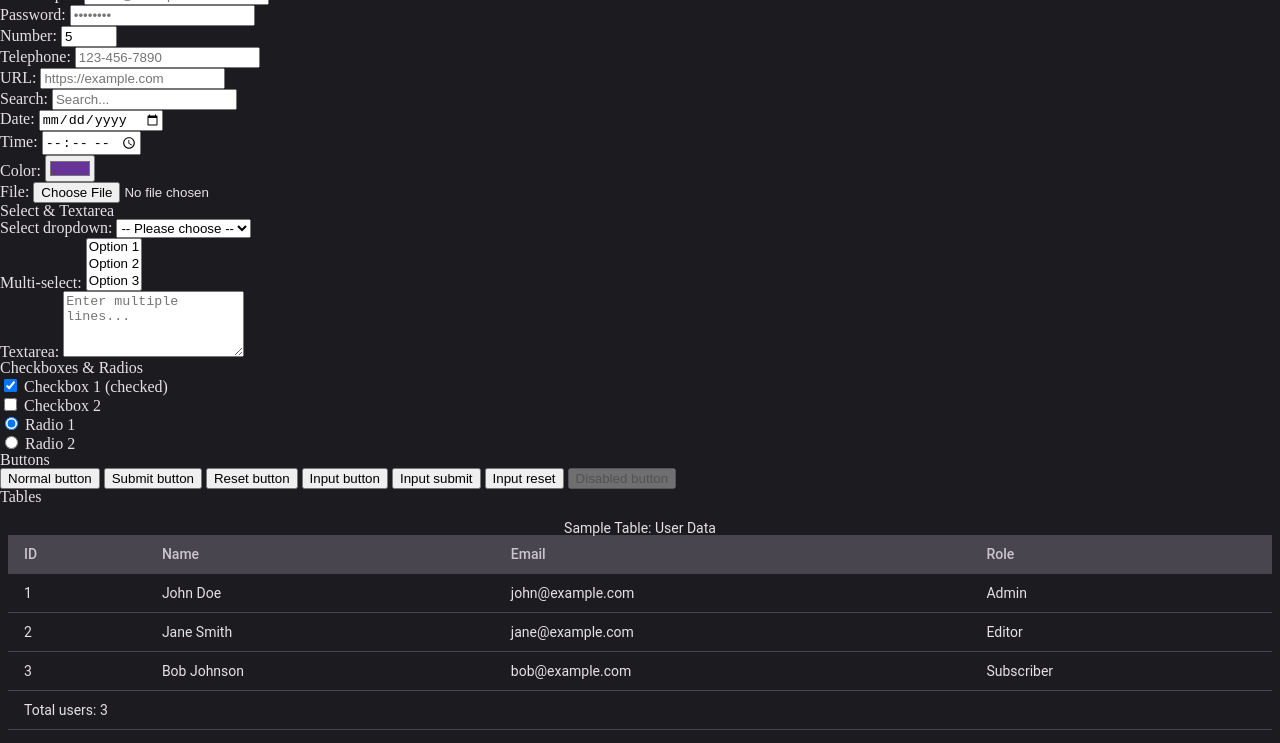
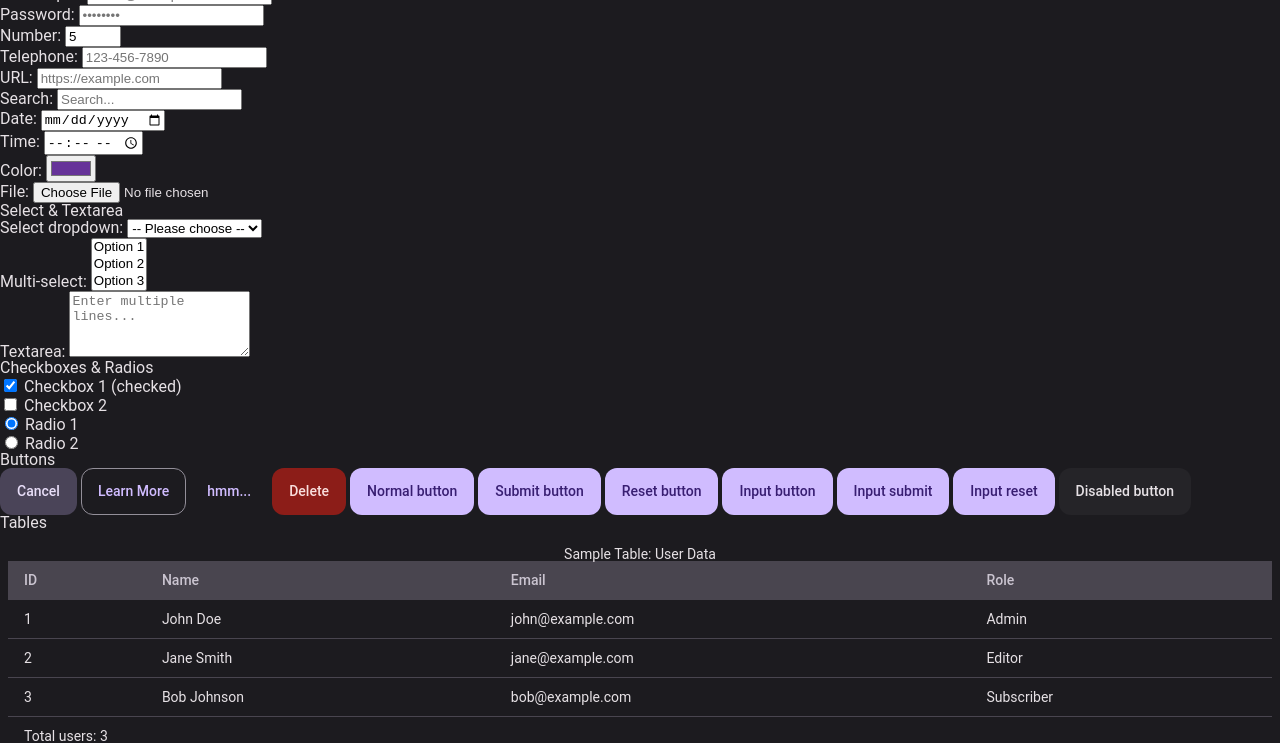
Before and after one commit to z-npm/zui, a website built with Vite: page index.html in a window 1280 px wide. Shown: the part 615-1358 px from the top of the page. Built offline with nearby package versions, Linux system fonts and the light colour scheme.

Commit message:
Improve button style in default.scss

```diff
--- a/index.html
+++ b/index.html
@@ -85,7 +85,7 @@ function hello() {
         <!-- Forms Section -->
         <section id="forms" class="test-section">
           <h2>Forms</h2>
-          <form action="#" method="post">
+          <form>
             <fieldset>
               <legend>Text Inputs</legend>
               <div>
@@ -246,6 +246,20 @@ function hello() {
 
             <fieldset>
               <legend>Buttons</legend>
+              <!-- Secondary Button -->
+              <button class="secondary">Cancel</button>
+
+              <!-- Outline Button -->
+              <button class="outline">Learn More</button>
+
+              <!-- Text Button -->
+              <button class="text">hmm...</button>
+
+              <!-- Danger Button -->
+              <button class="danger">Delete</button>
+
+              <!-- Large Full-Width Button -->
+
               <button type="button">Normal button</button>
               <button type="submit">Submit button</button>
               <button type="reset">Reset button</button>
--- a/src/lib/styles/default.scss
+++ b/src/lib/styles/default.scss
@@ -2,10 +2,128 @@
 ZUI Component Styles - Material Design
 Applies to native HTML elements without classes
 ======================================== */
-
 body {
+  font-family: var(--zui-font-family);
   background-color: var(--zui-color-background);
   color: var(--zui-color-text-primary);
+}
+
+/* ========================================
+BUTTON
+======================================== */
+button,
+input[type="button"],
+input[type="submit"],
+input[type="reset"] {
+  font-family: var(--zui-font-family);
+  font-size: var(--zui-font-size-md);
+  font-weight: var(--zui-font-weight-medium);
+  line-height: var(--zui-line-height-normal);
+  text-align: center;
+  padding-inline: var(--zui-space-md);
+  padding-block: var(--zui-space-sm);
+  white-space: nowrap;
+  cursor: pointer;
+  user-select: none;
+  border: 1px solid transparent;
+  border-radius: var(--zui-radius-md);
+  background-color: var(--zui-color-primary);
+  color: var(--zui-color-on-primary);
+
+  &:hover {
+    background-color: var(--zui-color-primary-hover);
+  }
+
+  &:active {
+    background-color: var(--zui-color-primary-active);
+    transform: scale(0.98);
+  }
+
+  &:disabled,
+  &[disabled] {
+    background-color: var(--zui-state-layer-disabled);
+    color: var(--zui-color-text-disable);
+    cursor: not-allowed;
+    pointer-events: none;
+    transform: none;
+
+    &:hover {
+      background-color: var(--zui-state-layer-disabled);
+    }
+  }
+}
+
+/* Secondary Button Variant */
+button.secondary,
+input[type="button"].secondary,
+input[type="submit"].secondary,
+input[type="reset"].secondary {
+  background-color: var(--zui-color-secondary-container);
+  color: var(--zui-color-on-secondary-container);
+
+  &:hover {
+    background-color: var(--zui-color-secondary);
+    color: var(--zui-color-on-secondary);
+  }
+
+  &:active {
+    background-color: var(--zui-color-secondary-container);
+  }
+}
+
+/* Outline Button Variant */
+button.outline,
+input[type="button"].outline,
+input[type="submit"].outline,
+input[type="reset"].outline {
+  background-color: transparent;
+  border-color: var(--zui-color-outline);
+  color: var(--zui-color-primary);
+
+  &:hover {
+    background-color: var(--zui-state-layer-hover);
+    border-color: var(--zui-color-primary);
+  }
+
+  &:active {
+    background-color: var(--zui-state-layer-active);
+  }
+}
+
+/* Text Button Variant */
+button.text,
+input[type="button"].text,
+input[type="submit"].text,
+input[type="reset"].text {
+  background-color: transparent;
+  color: var(--zui-color-primary);
+  box-shadow: none;
+
+  &:hover {
+    background-color: var(--zui-state-layer-hover);
+  }
+
+  &:active {
+    background-color: var(--zui-state-layer-active);
+  }
+}
+
+/* Danger Button Variant */
+button.danger,
+input[type="button"].danger,
+input[type="submit"].danger,
+input[type="reset"].danger {
+  background-color: var(--zui-color-error-container);
+  color: var(--zui-color-on-error-container);
+
+  &:hover {
+    background-color: var(--zui-color-error);
+    color: var(--zui-color-on-error);
+  }
+
+  &:active {
+    background-color: var(--zui-color-error-container);
+  }
 }
 
 /* ========================================
@@ -14,7 +132,6 @@ TABLE
 table {
   width: 100%;
   border-collapse: collapse;
-
   font-family: var(--zui-font-family);
   font-size: var(--zui-font-size-md);
 
@@ -40,7 +157,9 @@ table {
   }
 }
 
-// zero sulotion
+/* ========================================
+zero-solution: TABLE CONTAINER
+======================================== */
 .table-container {
   overflow-x: auto;
   width: calc(100% - var(--zui-space-md));
--- a/src/lib/styles/reset.scss
+++ b/src/lib/styles/reset.scss
@@ -84,15 +84,18 @@ time,
 mark,
 audio,
 video {
+  max-width: 100%;
   margin: 0;
   padding: 0;
   border: none;
+  outline: none;
+  box-shadow: none;
   font-size: 100%;
   font: inherit;
   vertical-align: baseline;
-  max-width: 100%;
   text-decoration: none;
   color: inherit;
+  background-color: inherit;
 }
 body {
   width: 100%;
```
Also changed, not shown: package.json (+4 -4 lines), .yarnrc.yml, 1 other file.
